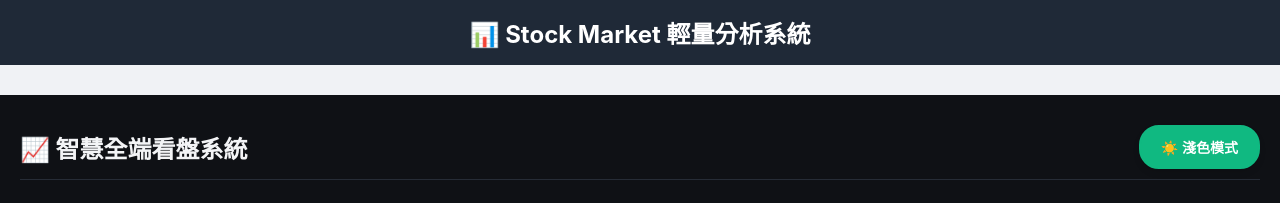
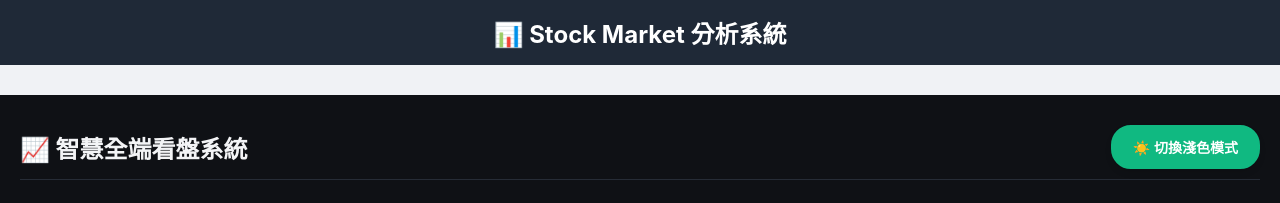
Before and after one commit to linboy71117/Stocking-frontend, a Vue app: page / in a window 1280 px wide. Shown: the top 203 px of the page. Built offline with nearby package versions, Linux system fonts and the light colour scheme; no server answers.

Commit message:
ai test fronnt

```diff
--- a/src/App.vue
+++ b/src/App.vue
@@ -1,7 +1,7 @@
 <template>
   <div id="app">
     <header class="app-header">
-      <h1>📊 Stock Market 輕量分析系統</h1>
+      <h1>📊 Stock Market 分析系統</h1>
     </header>
     <main>
       <HomeView />
--- a/src/components/StockChart.vue
+++ b/src/components/StockChart.vue
@@ -75,7 +75,7 @@ const getCommonOptions = (chartId, groupName) => {
       id: chartId,
       group: groupName, // 讓三張圖的十字游標完全同步對齊
       toolbar: { show: chartId === 'main-kline' },
-      animations: { enabled: false }, // 關閉動畫，切換大數據時才不卡頓
+      animations: { enabled: true }, // 關閉動畫，切換大數據時才不卡頓
       background: 'transparent',
       foreColor: isDark ? '#9ca3af' : '#4b5563'
     },
--- a/src/views/HomeView.vue
+++ b/src/views/HomeView.vue
@@ -4,7 +4,7 @@
     <div class="header-banner">
       <h2>📈 智慧全端看盤系統</h2>
       <button @click="toggleDarkMode" class="theme-toggle-btn">
-        {{ isDarkMode ? '☀️ 淺色模式' : '🌙 深色模式' }}
+        {{ isDarkMode ? '☀️ 切換淺色模式' : '🌙 切換深色模式' }}
       </button>
     </div>
 
@@ -89,6 +89,7 @@
         <div class="ai-header">
           <h3>🤖 AI 智慧分析大腦</h3>
           <button @click="getAIAnalysis" :disabled="aiLoading" class="ai-btn">
+            AI分析即將來臨！
             {{ aiLoading ? '🧠 核心思維運算中...' : '💡 生成今日 AI 股評分析' }}
           </button>
         </div>
@@ -217,7 +218,7 @@ const handleSearch = async () => {
       errorMsg.value = res.data.message || '讀取失敗'
     }
   } catch (err) {
-    errorMsg.value = '無法連線到雲端後端 API，請確認伺服器運作狀態。'
+    errorMsg.value = '無法連線到雲端後端 API，請確認網絡設置或稍後再試。'
     console.error(err)
   } finally {
     loading.value = false
```
